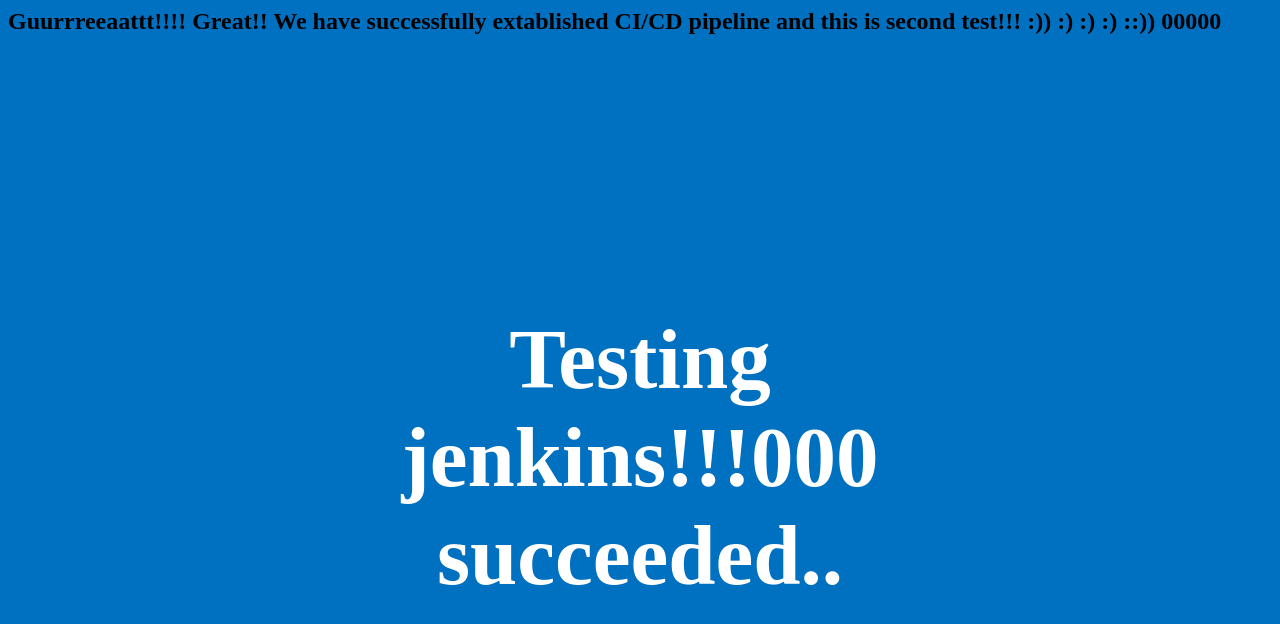
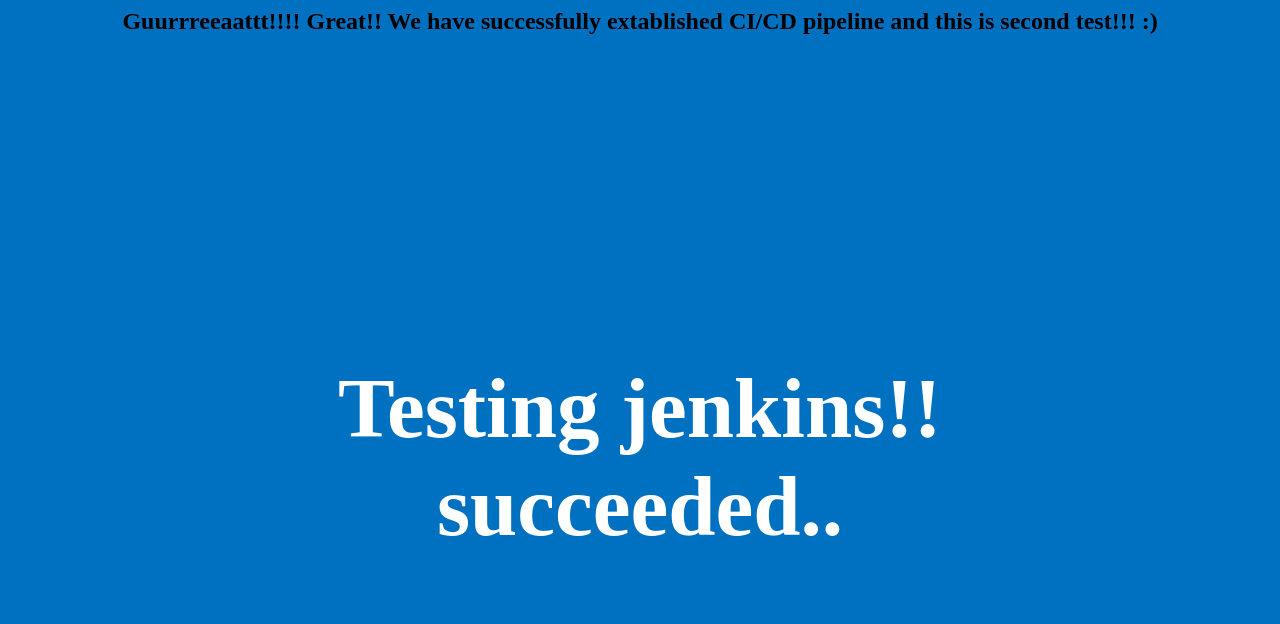
Before and after one commit to ankikcooll/testing1, a plain HTML site: page index.html in a window 1280 px wide. Drawn offline with Linux system fonts and the light colour scheme.

Commit message:
modified index file

```diff
--- a/index.html
+++ b/index.html
@@ -3,11 +3,10 @@
 
 	body{background: #0070c0;}
 	h1{font-size: 85px;transform: translate(-50%, -50%);text-align: center;position: absolute;top:50%;left:50%;color: white;}
-	h2{color: black;}
+	h2{color: black;text-align: center;}
 
 </style>
-    <h1>Testing jenkins!!!000 succeeded..
-	    <h2>	Guurrreeaattt!!!! Great!! We have successfully extablished CI/CD pipeline and this is second test!!! :)) :) :) :) ::))
-00000		    </h2></h1>
+    <h1>Testing jenkins!! succeeded..
+	    <h2>	Guurrreeaattt!!!! Great!! We have successfully extablished CI/CD pipeline and this is second test!!! :)</h2></h1>
 
 </html>
```
